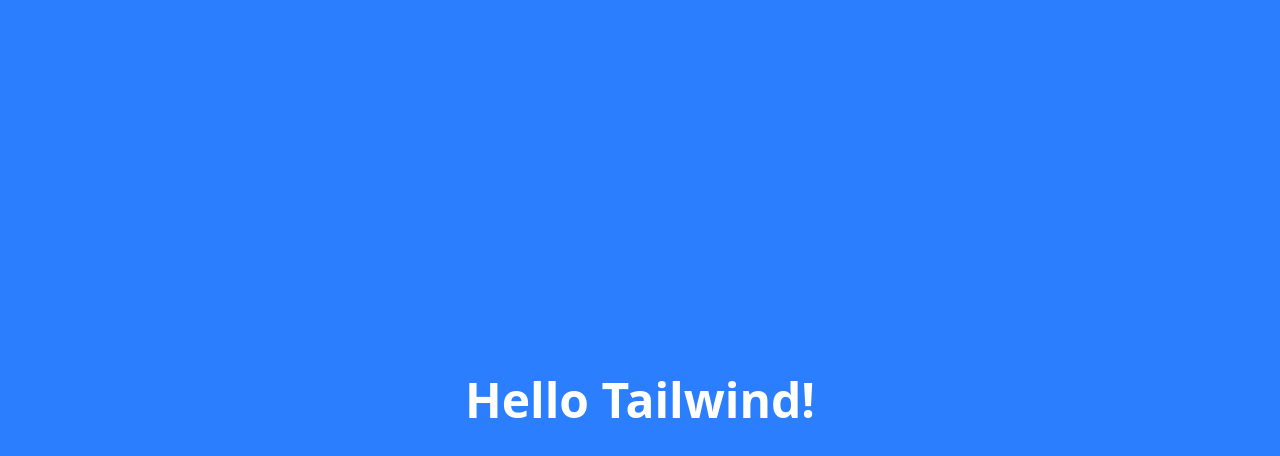
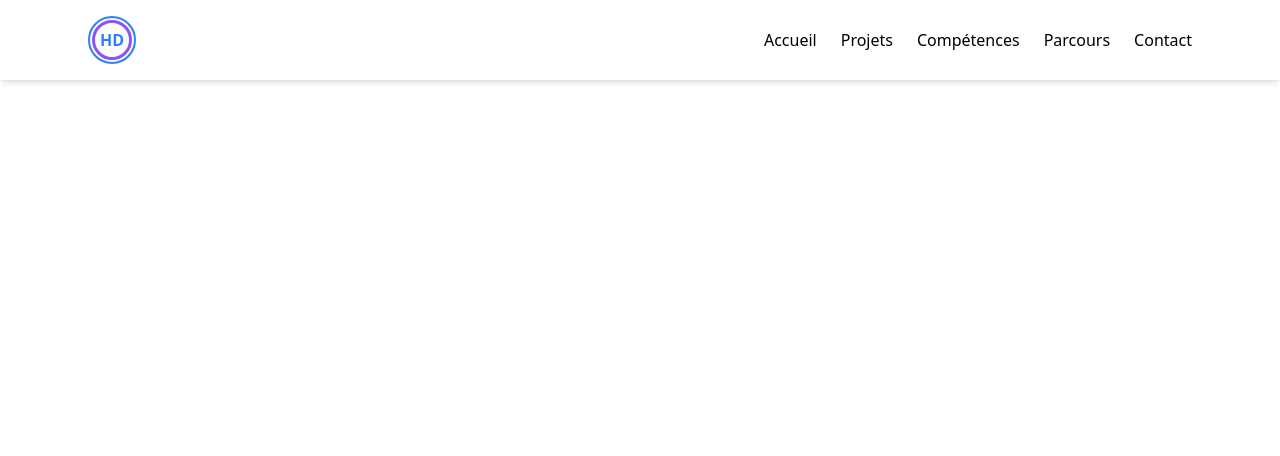
Before and after one commit to Dounia44/Portfolio, a React (Vite) app: page / in a window 1280 px wide. Shown: the top 456 px of the page. Built offline with nearby package versions, Linux system fonts and the light colour scheme.

Commit message:
feat: ajout du composant Header

```diff
--- a/src/App.jsx
+++ b/src/App.jsx
@@ -1,7 +1,8 @@
+import Header from "./components/Header";
 function App() {
   return (
-    <div className="min-h-screen bg-blue-500 flex items-center justify-center">
-      <h1 className="text-5xl font-bold text-white">Hello Tailwind!</h1>
+    <div>
+      <Header />
     </div>
   );
 }
--- /dev/null
+++ b/src/components/Header.jsx
@@ -0,0 +1,66 @@
+import { useState } from "react";
+import Logo from "./Logo";
+
+const Header = () => {
+  const [isOpen, setIsOpen] = useState(false);
+
+  return (
+    <header className="fixed top-0 left-0 w-full bg-white shadow-md z-1">
+      <div className="max-w-6xl mx-auto flex justify-between items-center py-4 px-6">
+        {/* Logo + nom */}
+        <div>
+          <Logo />
+        </div>
+        {/* Menu desktop */}
+        <nav className="hidden md:flex space-x-6">
+          <a href="#hero" className="hover:text-blue-600">
+            Accueil
+          </a>
+          <a href="#projects" className="hover:text-blue-600">
+            Projets
+          </a>
+          <a href="#skills" className="hover:text-blue-600">
+            Compétences
+          </a>
+          <a href="#parcours" className="hover:text-blue-600">
+            Parcours
+          </a>
+          <a href="#contact" className="hover:text-blue-600">
+            Contact
+          </a>
+        </nav>
+
+        {/* Bouton mobile */}
+        <button
+          onClick={() => setIsOpen(!isOpen)}
+          className="md:hidden flex items-center gap-2 text-blue-600 font-medium "
+        >
+          {isOpen ? "FERMER" : "☰ MENU"}
+        </button>
+      </div>
+
+      {/* Menu mobile */}
+      {isOpen && (
+        <nav className="md:hidden bg-white shadow-md px-6 py-4 flex flex-col gap-4">
+          <a onClick={() => setIsOpen(false)} href="#hero">
+            Accueil
+          </a>
+          <a onClick={() => setIsOpen(false)} href="#projects">
+            Projets
+          </a>
+          <a onClick={() => setIsOpen(false)} href="#skills">
+            Compétences
+          </a>
+          <a onClick={() => setIsOpen(false)} href="#parcours">
+            Parcours
+          </a>
+          <a onClick={() => setIsOpen(false)} href="#contact">
+            Contact
+          </a>
+        </nav>
+      )}
+    </header>
+  );
+};
+
+export default Header;
```
